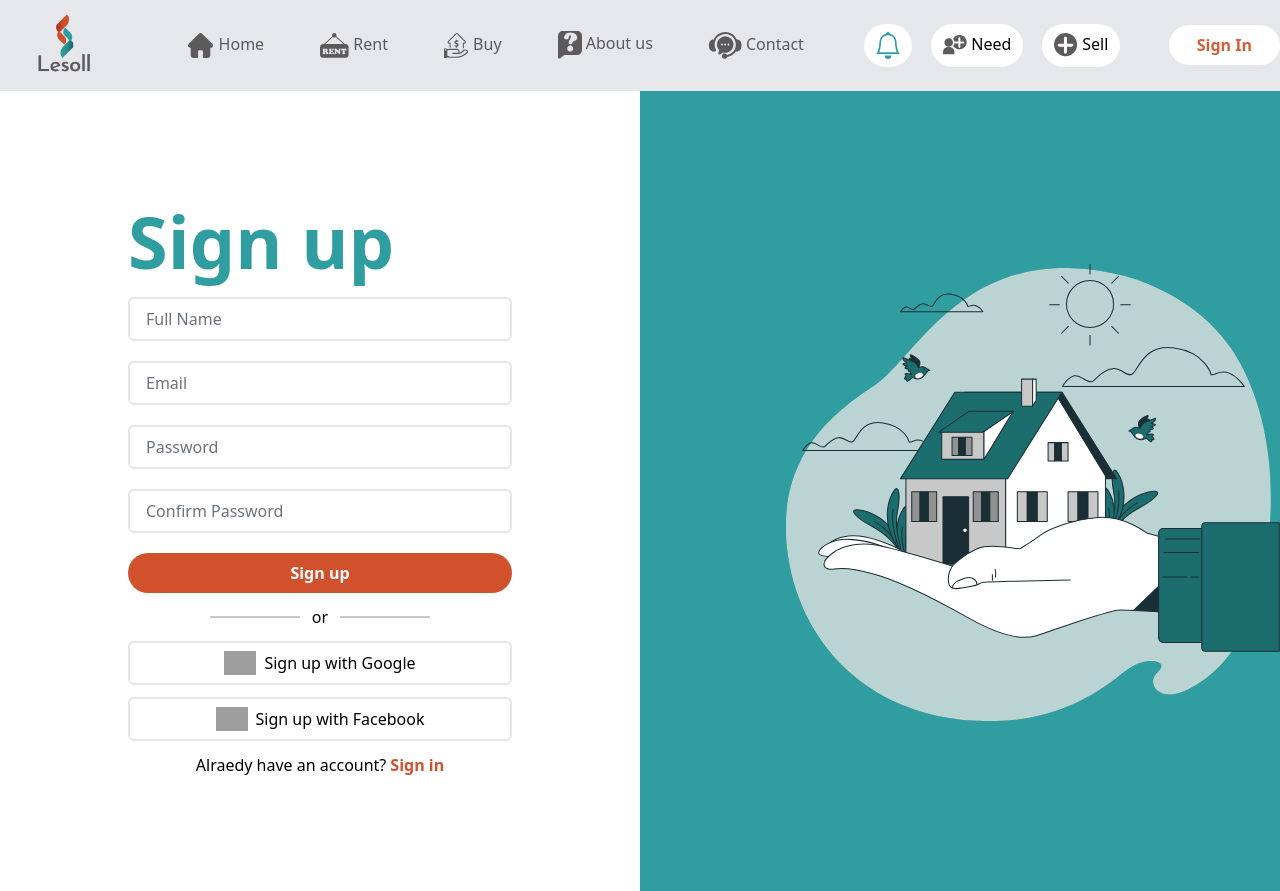
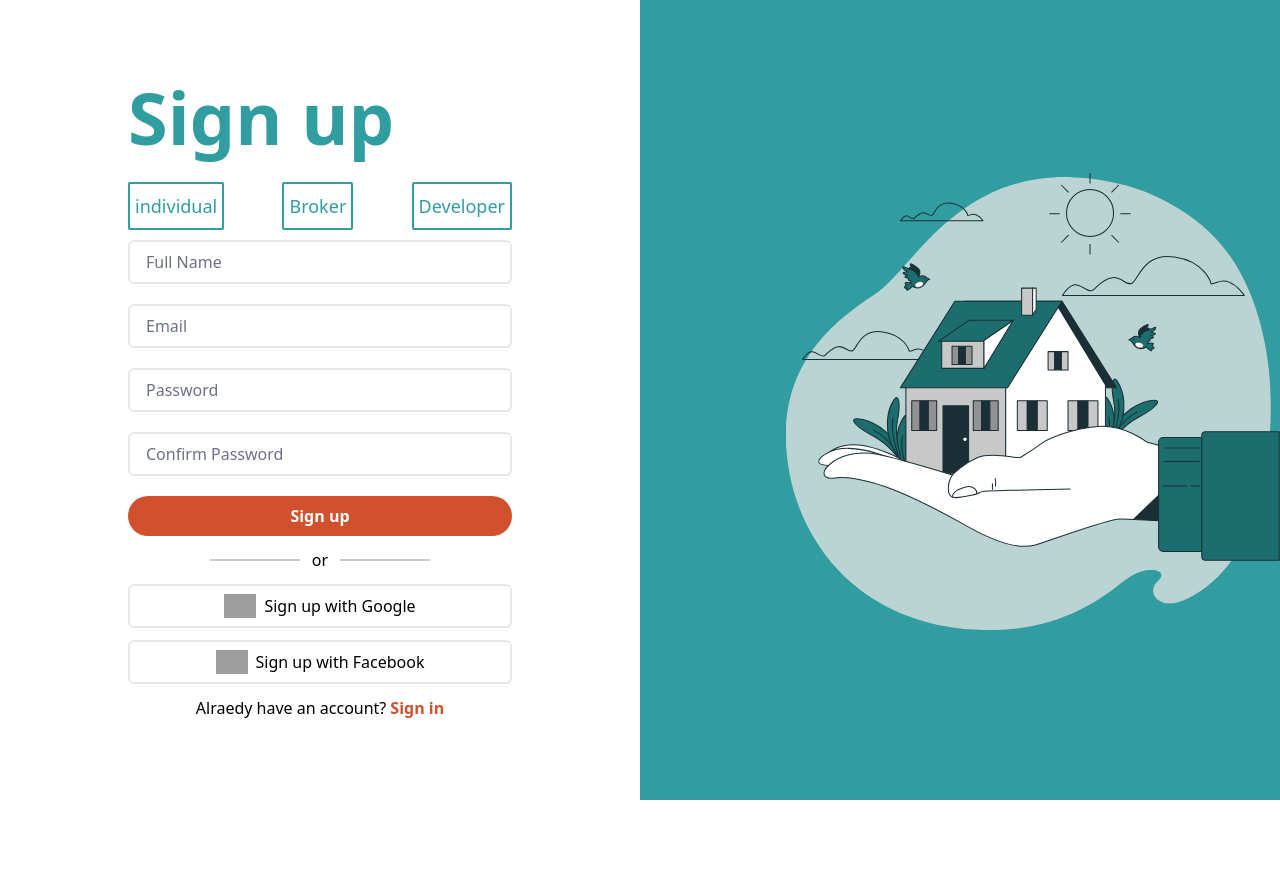
Before and after one commit to Lesoll-Team/frontend-site, a Next.js app: page /signup in a window 1280 px wide. After the commit the page ends 800 px from the top, so only its background shows below. Built offline with nearby package versions, Linux system fonts and the light colour scheme; grey boxes are pictures that could not be loaded.

Commit message:
signup users selection

```diff
--- a/next.config.js
+++ b/next.config.js
@@ -1,6 +1,12 @@
 /** @type {import('next').NextConfig} */
 const nextConfig = {
   reactStrictMode: true,
-}
+};
 
-module.exports = nextConfig
+module.exports = nextConfig;
+
+module.exports = {
+  images: {
+    domains: ["s3.us-east-1.amazonaws.com"],
+  },
+};
--- a/package.json
+++ b/package.json
@@ -10,6 +10,7 @@
   },
   "dependencies": {
     "autoprefixer": "10.4.14",
+    "axios": "^1.4.0",
     "next": "13.4.9",
     "postcss": "8.4.25",
     "react": "18.2.0",
--- a/src/components/layout.jsx
+++ b/src/components/layout.jsx
@@ -3,8 +3,8 @@ import Navbar from "../components/navbar/Navbar";
 import Head from "next/head";
 
 export default function Layout({ children }) {
-    return (
-      <>
+  return (
+    <>
       <div className="globalBody bg-gradient">
         <Head>
           <meta
@@ -25,10 +25,10 @@ export default function Layout({ children }) {
             "
           />
         </Head>
-        <Navbar />
+        {/* <Navbar /> */}
         <main>{children}</main>
         {/* <Footer /> */}
-        </div>
-      </>
-    )
-  }
+      </div>
+    </>
+  );
+}
--- a/src/pages/forgetpassword/index.jsx
+++ b/src/pages/forgetpassword/index.jsx
@@ -8,7 +8,7 @@ import lock from "../../../public/lock.svg";
 const ForgetPass = () => {
   return (
     <div className="flex  mx-auto  h-screen items-center justify-center password-bg ">
-      <div className=" rounded-md p-6 bg-white  mx-auto md:w-96  ">
+      <div className=" shadow rounded-md p-6 bg-white border-2 md:border-none  mx-auto w-80 md:w-96  ">
         <form
           //   onSubmit={() => {}}
           className="flex flex-col border-5 justify-center "
@@ -34,7 +34,7 @@ const ForgetPass = () => {
       </div>
       {/* img */}
       <div className="hidden md:flex md:flex-col md:w-1/2 bg-lightGreen h-screen items-center justify-center">
-        <Image src={lock} alt=""/>
+        <Image src={lock} alt="" />
       </div>
     </div>
   );
--- a/src/pages/signin/index.jsx
+++ b/src/pages/signin/index.jsx
@@ -13,7 +13,7 @@ const SignIn = () => {
         <div className="flex flex-col space-y-3 md:w-1/2 justify-center items-center  h-screen border-3  px-1">
           <form
             onSubmit={() => {}}
-            className="flex flex-col w-96  border-5 justify-center "
+            className="flex flex-col w-80 md:w-96  border-5 justify-center "
           >
             <h1 className="text-7xl mb-5 text-lightGreen font-black">
               Sign in
@@ -38,7 +38,7 @@ const SignIn = () => {
           {/* Google and facebook sign in */}
           <a
             href="#"
-            className="w-100% flex items-center justify-center py-2 space-x-2 border-2 w-96 rounded-md active:scale-95  md:hover:bg-gray-200 duration-300"
+            className="flex items-center justify-center py-2 space-x-2 border-2 w-80 md:w-96 rounded-md active:scale-95  md:hover:bg-gray-200 duration-300"
           >
             <img
               className="w-8 "
@@ -49,7 +49,7 @@ const SignIn = () => {
           </a>
           <a
             href="#"
-            className="w-100% flex items-center justify-center py-2 space-x-2 border-2 w-96  rounded-md active:scale-95  md:hover:bg-gray-200 duration-300"
+            className=" flex items-center justify-center py-2 space-x-2 border-2 w-80 md:w-96  rounded-md active:scale-95  md:hover:bg-gray-200 duration-300"
           >
             <img
               className="w-8 "
--- a/src/pages/signup/index.jsx
+++ b/src/pages/signup/index.jsx
@@ -5,19 +5,116 @@ import { useState } from "react";
 import Image from "next/image";
 import house from "../../../public/page3.svg";
 import SignIn from "../signin";
+import styles from "./signup.module.css";
 
 const SignUp = () => {
+  const [userType, setUserType] = useState("individual");
+  const [name, setName] = useState("");
+  const [email, setEmail] = useState("");
+  const [password, setPassword] = useState("");
+  const [confirmPassword, setConfirmPassword] = useState("");
+
+  // const handleSubmit = (e) => {
+  //   e.preventDefault();
+  //   if (password!== confirmPassword) {
+  //     alert("Passwords do not match");
+  //   } else {
+  //     fetch("/api/signup", {
+  //       method: "POST",
+  //       headers: {
+  //         "Content-Type": "application/json",
+  //       },
+  //       body: JSON.stringify({
+  //         userType,
+  //         name,
+  //         email,
+  //         password,
+  //       }),
+  //     })
+  //     .then((res) => res.json())
+  //     .then((data) => {
+  //         if (data.error) {
+  //           alert(data.error);
+  //         } else {
+  //           localStorage.setItem("token", data.token);
+  //           window.location.href = "/";
+  //         }
+  //       });
+  //   }
+  // };
+
+  let developerStyle = {};
+  let individualStyle = {};
+  let BrokerStyle = {};
+
   return (
     <div className="flex flex-col md:flex-row ">
       {/* form div*/}
-      <div className="flex flex-col space-y-3 md:w-1/2 justify-center items-center  mx-h-screen border-3  px-1 ">
+      <div className="flex flex-col space-y-3 md:w-1/2 justify-center items-center  h-screen border-3  px-1 ">
         <form
-
           action=""
-          className="flex flex-col w-96  border-5 justify-center "
+          className="flex flex-col w-80 md:w-96  border-5 justify-center "
         >
           <h1 className="text-7xl mb-5 text-lightGreen font-black">Sign up</h1>
           {/* Form inputs */}
+          <div className="users flex my-5 justify-between  group:">
+            <div className="user__lable">
+              <input
+                className="rounded-sm checked:bg-lightGreen group-checked:bg-lightGreen users__input"
+                type="radio"
+                name="options"
+                id="option1"
+                value="individual"
+              />
+              <label
+                style={individualStyle}
+                className="group-checked:bg-lightGreen rounded-sm checked:bg-lightGreen w-full users__label"
+                for="option1"
+                onClick={() => {
+                  setUserType("individual");
+                }}
+              >
+                individual
+              </label>
+            </div>
+            <div className="user__lable">
+              <input
+                className="users__input"
+                type="radio"
+                name="options"
+                id="option2"
+                value="broker"
+              />
+              <label
+                className="rounded-sm  users__label "
+                for="option2"
+                onClick={() => {
+                  setUserType("broker");
+                }}
+              >
+                Broker
+              </label>
+            </div>
+            <div className="user__lable">
+              <input
+                className="users__input"
+                type="radio"
+                name="options"
+                id="option3"
+                value="developer"
+              />
+              <label
+                style={developerStyle}
+                className="rounded-sm users__label"
+                for="option3"
+                onClick={() => {
+                  setUserType("developer");
+                }}
+              >
+                Developer
+              </label>
+            </div>
+          </div>
           <Input type="text" placeholder="Full Name" required={true} />
           <Input type="email" placeholder="Email" />
           <Input type="password" placeholder="Password" />
@@ -34,7 +131,7 @@ const SignUp = () => {
         {/* Google and facebook sign in */}
         <a
           href="#"
-          className="w-100% flex items-center justify-center py-2 space-x-2 border-2 w-96 rounded-md active:scale-95  md:hover:bg-gray-200 duration-300"
+          className="w-80 flex items-center justify-center py-2 space-x-2 border-2 md:w-96 rounded-md active:scale-95  md:hover:bg-gray-200 duration-300"
         >
           <img
             className="w-8 "
@@ -45,7 +142,7 @@ const SignUp = () => {
         </a>
         <a
           href="#"
-          className="w-100% flex items-center justify-center py-2 space-x-2 border-2 w-96  rounded-md active:scale-95  md:hover:bg-gray-200 duration-300"
+          className="w-80 flex items-center justify-center py-2 space-x-2 border-2 md:w-96  rounded-md active:scale-95  md:hover:bg-gray-200 duration-300"
         >
           <img
             className="w-8 "
--- a/src/styles/globals.css
+++ b/src/styles/globals.css
@@ -23,3 +23,30 @@
 
 
 }
+
+ input[type="radio"] {
+ /* display: none; */
+ background-color: #000;
+ border-radius: 10%;
+}
+
+.users__input{
+  display: none;
+}
+
+.users__label {
+
+  width: 120px;
+  border: #309da0 2px solid;
+  text-align: center;
+  padding: 10px 5px;
+  color: #309da0;
+  font-weight: 500;
+  font-size: 18px;
+  width: 33%;
+}
+
+.users__input:checked + .users__label {
+  background-color: #309da0;
+  color: #fff;
+}
```
Also changed, not shown: src/pages/signup/signup.module.css (added), 1 other file (tests, documents, lock files or other folders).
